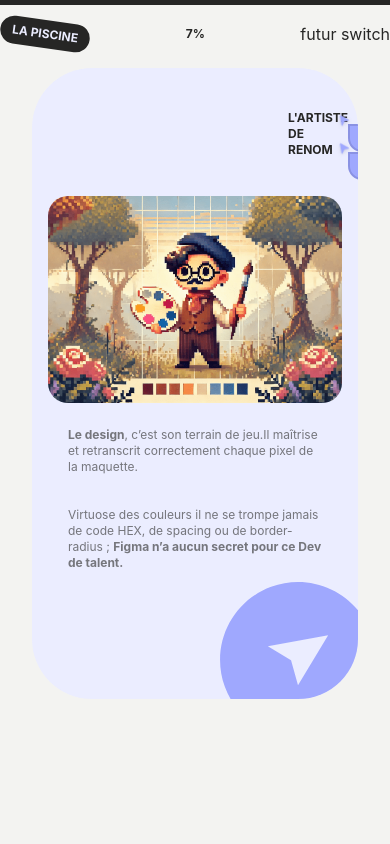
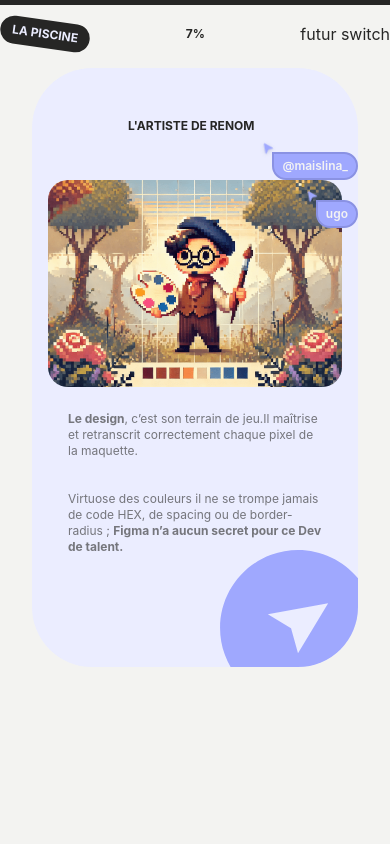
Before and after one commit to Ugzh/laPiscine, an Astro site: page / in a window 390 px wide. Built offline with nearby package versions, Linux system fonts and the light colour scheme; Astro itself is replaced by a stand-in of ours.

Commit message:
responsive card

```diff
--- a/src/components/CursorTag.tsx
+++ b/src/components/CursorTag.tsx
@@ -18,8 +18,8 @@ const CursorTag: FC<CursorTagProps> = ({ href, tag, direction, color }) => {
   const tagDirection =
     direction === "right" ? "rounded-l-full" : "rounded-r-full";
 
-  const tagStyle = `${bgColor} text-[#F3F3F3] inline-block px-4 py-1 rounded-b-full
-  border-2 ${tagDirection} ${borderColor} font-semibold text-xs`;
+  const tagStyle = `${bgColor} text-[#F3F3F3] inline-block px-2 py-1 rounded-b-full
+  border-2 ${tagDirection} ${borderColor} font-semibold text-xs `;
 
   const cursorDirection =
     direction === "right"
--- a/src/layouts/CardLayout.astro
+++ b/src/layouts/CardLayout.astro
@@ -13,16 +13,16 @@ const {title, imgUrl, imgAlt, color} = Astro.props
 
 const bgColor = colorExist(COLOR_CARDS,color)?.bg
 ---
-<div class=`w-full ${bgColor} relative overflow-hidden rounded-[60px]`>
-    <div class="flex justify-between items-center mt-5">
-        <h3 class="font-bold text-xs ml-64">{title.toLocaleUpperCase()}</h3>
-        <div class="space-x-8 mr-20 mt-9">
+<div class=`w-full ${bgColor} relative overflow-hidden rounded-[60px] z-[-2]`>
+    <div class="flex justify-between items-center mt-5 ">
+        <h3 class="font-bold text-xs lg:ml-64 sm:ml-52 ml-24">{title.toLocaleUpperCase()}</h3>
+        <div class="space-x-8 mr-0 sm:mr-20 sm:mt-9 mt-0 flex items-end flex-col sm:flex-row md:gap-0 gap-5 translate-y-16 sm:translate-y-10">
             <slot name="tag"/>
         </div>
     </div>
     <div class="flex sm:p-10 p-4 lg:flex-row flex-col gap-6 lg:gap-0 md:gap-4">
-        <img src={imgUrl} alt={imgAlt} class=" sm:object-cover object-contain inline-block  sm:h-[30vh] z-10 xl:w-full lg:w-4/5 md:h-3/5 rounded-[20px]"/>
-        <div class="flex flex-col gap-8 text-xs  px-5 mr-12 w-full text-[#262625]/60 description_card lg:pb-0 lg:pt-9 pb-28">
+        <img src={imgUrl} alt={imgAlt} class=" sm:object-cover object-contain inline-block sm:h-[30vh] xl:w-full lg:w-4/5 md:h-3/5 rounded-[20px]"/>
+        <div class="flex flex-col gap-8 text-xs px-5 w-full text-[#262625]/60 description_card lg:pb-0 lg:pt-7 md:pb-20 pb-24">
             <slot name="description"/>
         </div>
     </div>
--- a/src/pages/index.astro
+++ b/src/pages/index.astro
@@ -15,16 +15,22 @@ import pointerSvg from "../../public/svg/pointer.svg?raw"
 	}
 
 	.svg_tracker svg {
+		z-index: -1;
 		position: absolute;
 		bottom: -100px;
 		right: -80px;
+
+	}
 	@media screen and (max-width:1024px) {
+			.svg_tracker svg {
 				width: 200px;
 				bottom: -160px;
 				right: -40px;
+			}
+		}
 
-		}
 	@media screen and (max-width:1280px) and (min-width:1024px){
+			.svg_tracker svg {
 				bottom: -150px;
 				right: -50px;
 				width: 300px;
@@ -53,7 +59,7 @@ import pointerSvg from "../../public/svg/pointer.svg?raw"
 	<section class="w-full flex justify-center">
 		<div class="max-w-[1440px] px-8 flex w-full">
 			<CardLayout color="purple" title="l'artiste de renom" imgUrl="/img/painter.png" imgAlt="Imagé en pixel d'un peintre">
-				<CursorTag color="purple" href="/" tag="ugo" slot="tag"/>
+				<CursorTag color="purple" href="/" tag="@maislina_" slot="tag"/>
 				<CursorTag color="purple" href="/" tag="ugo" slot="tag"/>
 				<Fragment slot="description">
 					<p><strong>Le design</strong>, c’est son terrain de jeu.Il maîtrise et retranscrit correctement chaque pixel de la maquette.</p>
```
Lines whose indentation alone changed are shown as unchanged.
